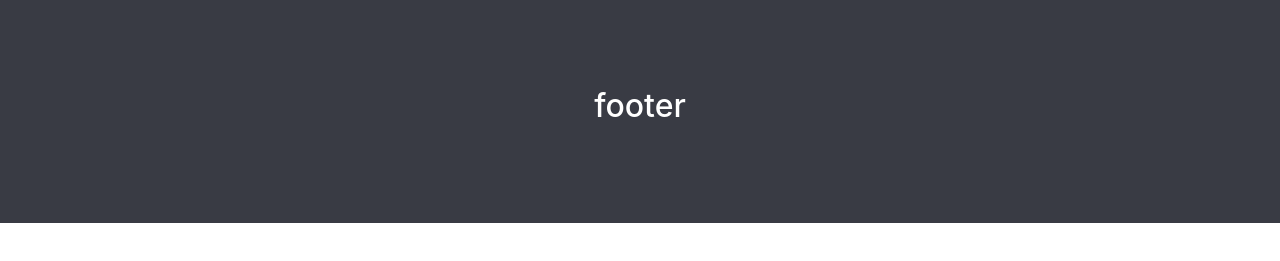
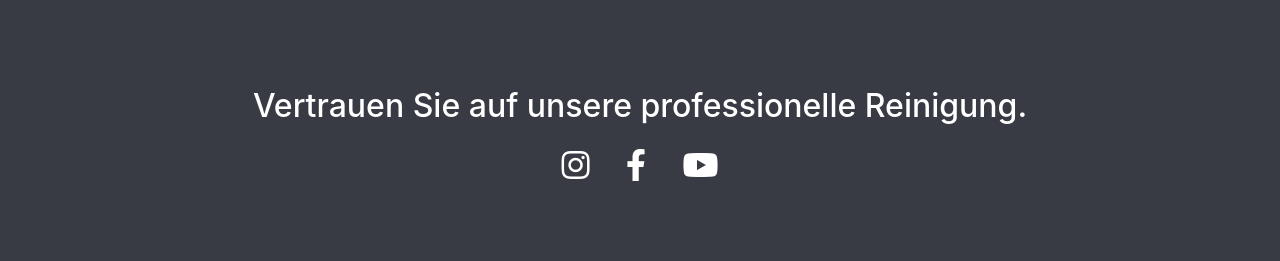
Before and after one commit to realugur/elmas, a plain HTML site: page index.html in a window 1280 px wide. Shown: the part 2269-2530 px from the top of the page. Before the commit the page ends 2492 px from the top, so only its background shows below. Drawn offline with nearby package versions, Linux system fonts and the light colour scheme.

Commit message:
social media icons

```diff
--- a/index.html
+++ b/index.html
@@ -179,7 +179,18 @@
     <!-- Footer Section -->
     <section id="footer" class="dark-gray-colored">
         <div class="container-fluid">
-            <h2>footer</h2>
+            <h2>
+                Vertrauen Sie auf unsere professionelle Reinigung.
+            </h2>
+            <a href="https://www.instagram.com/elmasteppichreinigung/">
+                <i class="fab fa-instagram fa-2x social-media-icon"></i>
+            </a>
+            <a href="https://www.facebook.com/elmasteppich">
+                <i class="fab fa-facebook-f fa-2x social-media-icon"></i>
+            </a>
+            <a href="https://www.youtube.com/user/elmasteppich">
+                <i class="fab fa-youtube fa-2x social-media-icon"></i>
+            </a>
         </div>
     </section>
 
--- a/styles.css
+++ b/styles.css
@@ -3,6 +3,9 @@ body {
     text-align: center;
 }
 
+a {
+    color: white;
+}
 a:hover {
     text-decoration: none;
 }
@@ -76,6 +79,11 @@ a:hover {
     margin-bottom: 25px;
 }
 
+/* Footer Section */
+.social-media-icon {
+    padding: 16px;
+}
+
 /* Media Queries */
 @media (min-width: 768px) {
 
```
